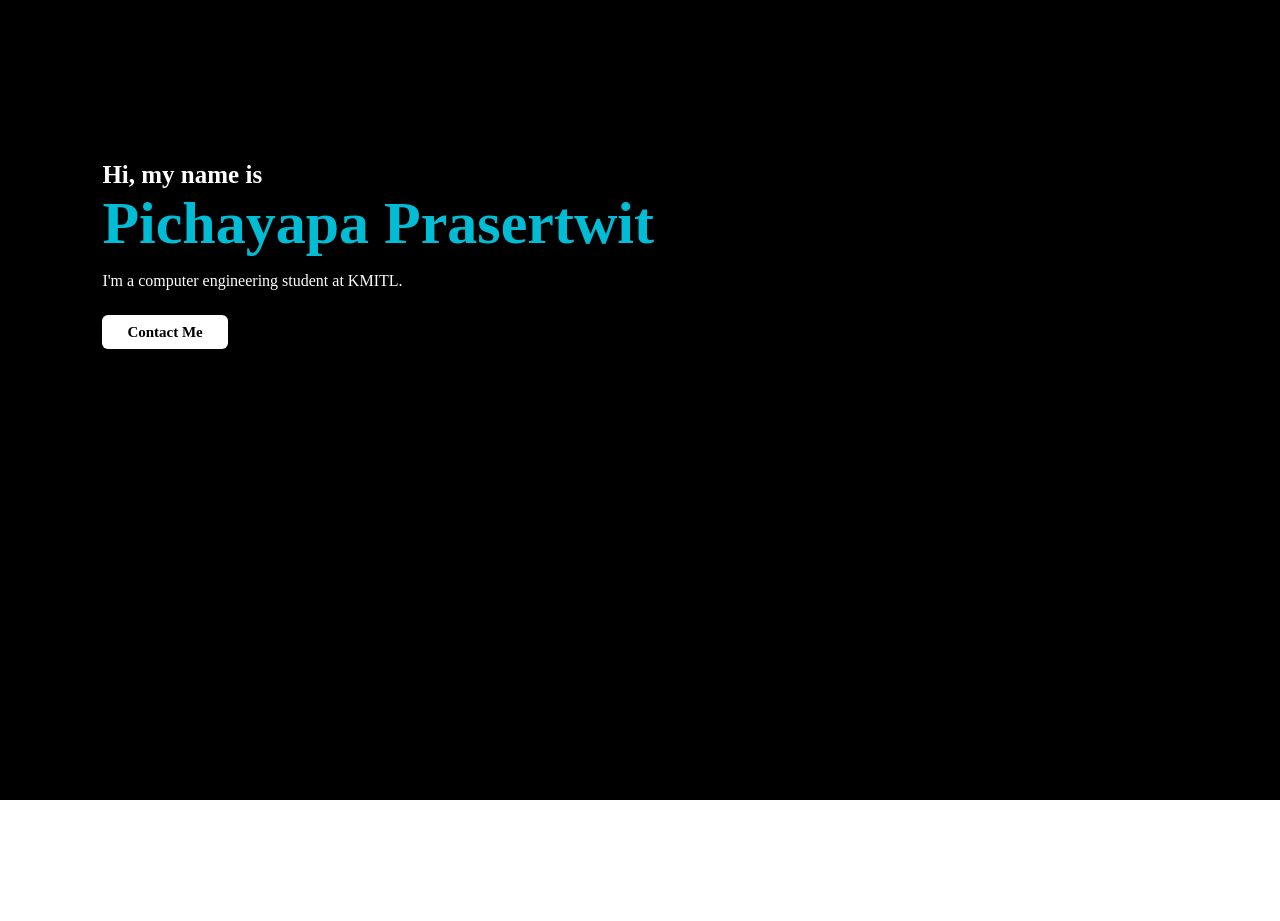
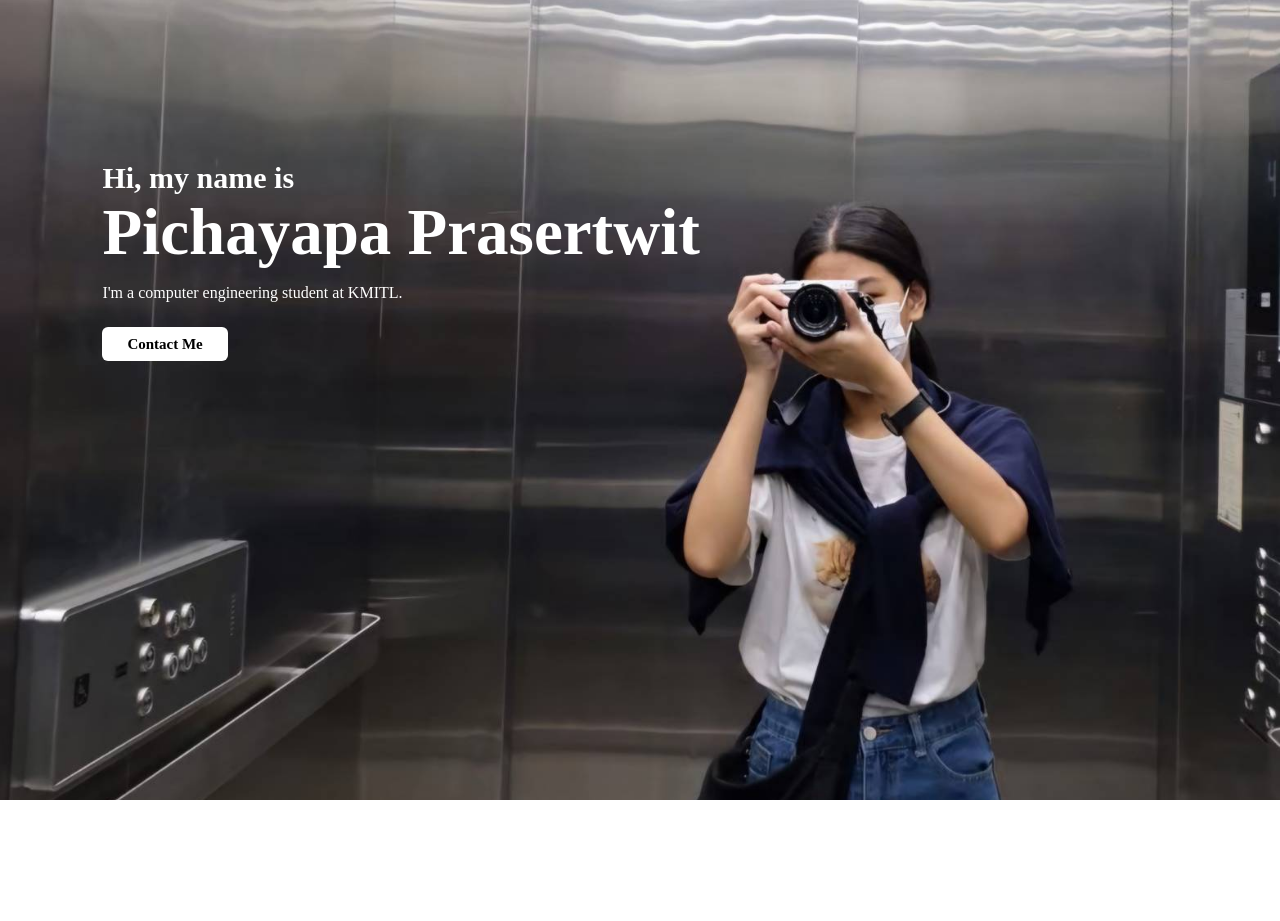
Before and after one commit to Bbmxzz/Resume, a Flask app: page /about in a window 1280 px wide. Shown: the top 921 px of the page. Run offline with Flask 3, Linux system fonts and the light colour scheme; parts of the project's set-up code (start-up, migrations or seed data) failed here and were passed over.

Commit message:
background

```diff
--- a/static/css/about.css
+++ b/static/css/about.css
@@ -10,8 +10,8 @@ body{
 .containerabout{
   width: 100%;
   height: 100vh;
-  /* background-image: url(../pic/back.jpg); */
-  background-color: #000;
+  background-image: url(../pic/back7.jpg);
+  /* background-color: #000; */
   background-position: center;
   background-size: cover;
   padding-top: 35px;
@@ -23,12 +23,14 @@ body{
   max-width: 600px;
 }
 .content h3{
-  font-size: 25px;
+  /* font-size: 25px; */
+  font-size: 30px;
 }
 .content h2{
-  font-size: 60px;
+  font-size: 65px;
   font-weight: 650;
-  color: #00bcd4;
+  color: #ffffff;
+  /* color: #00bcd4; */
 }
 .content p{
   margin-top: 10px;
@@ -266,7 +268,7 @@ body{
 
 @media(max-width: 636px){
   .containerabout{
-    background-position: right;
+    background-position: center;
     background-size: cover;
   }
   .content{
```
Also changed, not shown: static/pic/back.jpg (deleted), static/pic/back1.jpg (deleted), static/pic/back7.jpg (added).
